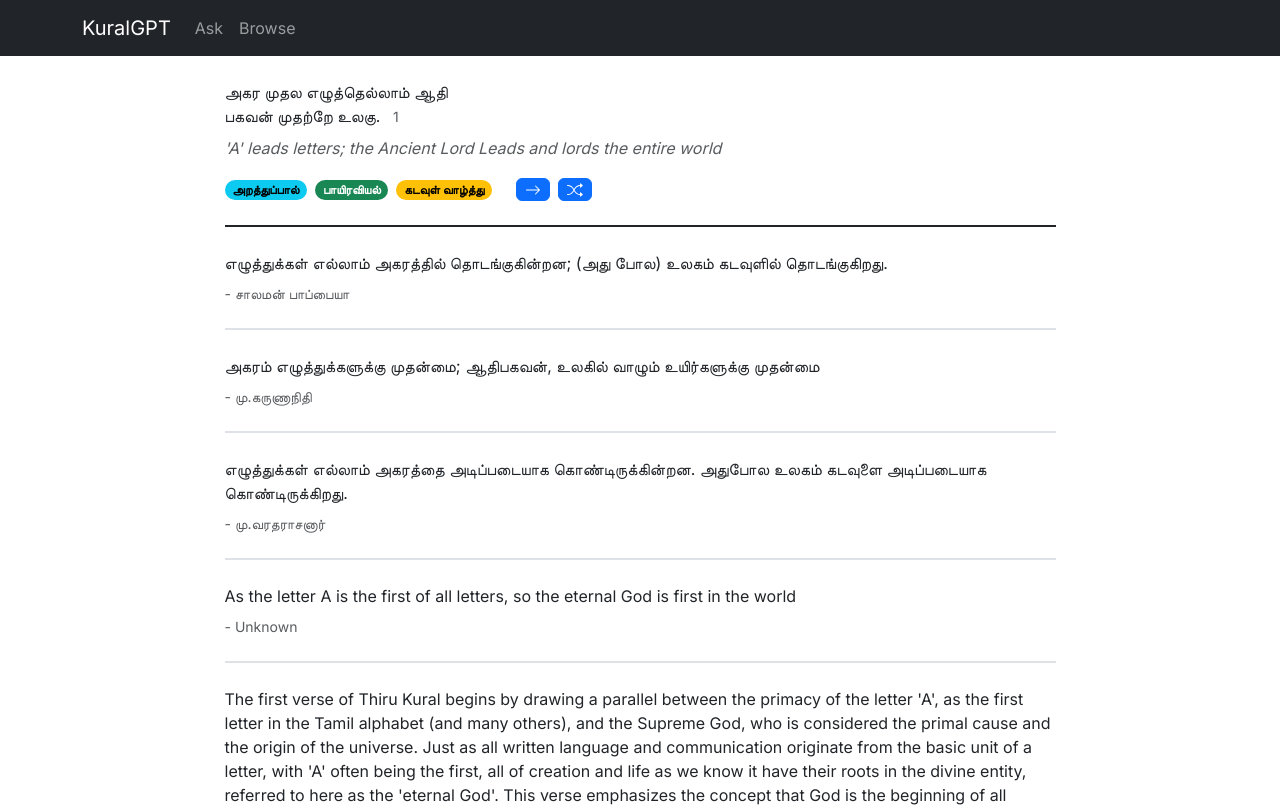
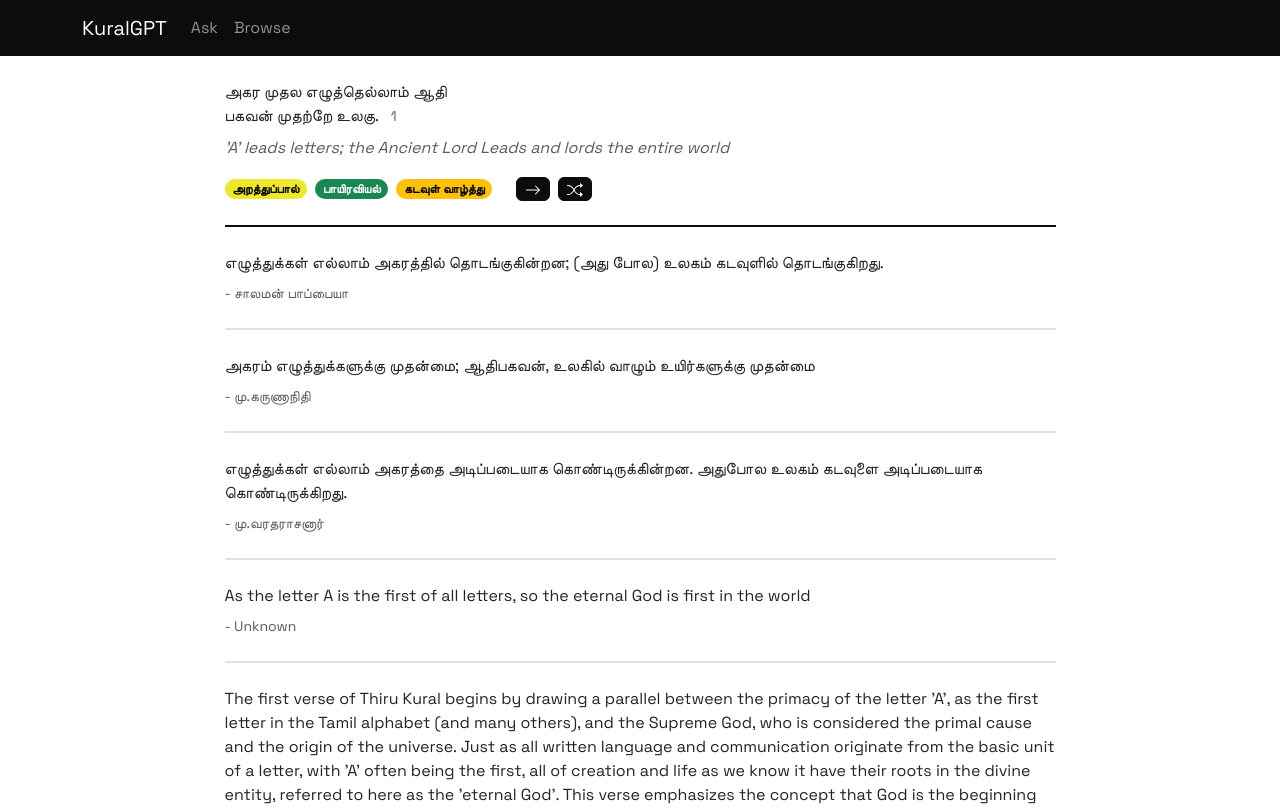
Before and after one commit to senthil-sprint1/kural-gpt, a Next.js app in the folder kural-gpt-app/: page /kural/1 in a window 1280 px wide. Shown: the top 807 px of the page. Built offline with nearby package versions, Linux system fonts and the light colour scheme.

Commit message:
Fix colors

```diff
--- /dev/null
+++ b/kural-gpt-app/app/App.scss
@@ -0,0 +1,30 @@
+/* make the customizations */
+$theme-colors: (
+  "primary": #0c0c0c,
+  "secondary": #313131,
+  "info": #efe82aff,
+  "danger": tomato,
+  "dark": #0c0c0c,
+);
+
+$display-font-sizes: (
+  1: 6rem,
+  2: 4.5rem,
+  3: 4rem,
+  4: 3.5rem,
+  5: 3rem,
+  6: 2.5rem,
+  7: 1.5rem,
+  8: 1.25rem,
+);
+
+/* import bootstrap to set changes */
+@import "~bootstrap/scss/bootstrap";
+
+.form-control:focus {
+  color: var(--bs-body-color);
+  background-color: var(--bs-body-bg);
+  border-color: #0c0c0c;
+  outline: 0;
+  box-shadow: 0 0 0 0.25rem rgb(0 0 0 / 25%);
+}
--- a/kural-gpt-app/app/layout.tsx
+++ b/kural-gpt-app/app/layout.tsx
@@ -1,10 +1,12 @@
 import type { Metadata } from "next";
-import { Inter } from "next/font/google";
+
 import "./globals.css";
 import "bootstrap/dist/css/bootstrap.min.css";
 import { Header } from "@/src/components/Header";
+import "./App.scss";
 
-const inter = Inter({ subsets: ["latin"] });
+import { Space_Grotesk } from "next/font/google";
+const inter = Space_Grotesk({ subsets: ["latin"] });
 
 export const metadata: Metadata = {
   title: "Kural GPT",
--- a/kural-gpt-app/package.json
+++ b/kural-gpt-app/package.json
@@ -9,13 +9,15 @@
     "lint": "next lint"
   },
   "dependencies": {
+    "@supabase/supabase-js": "^2.39.1",
     "bootstrap": "^5.3.2",
     "next": "14.0.4",
+    "openai": "^4.24.1",
     "react": "^18",
     "react-bootstrap": "^2.9.2",
     "react-dom": "^18",
-    "@supabase/supabase-js": "^2.39.1",
-    "openai": "^4.24.1"
+    "saas": "^1.0.0",
+    "sass": "^1.72.0"
   },
   "devDependencies": {
     "@types/node": "^20",
```
Also changed, not shown: kural-gpt-app/app/page.tsx (+8 -1 lines), 2 other files (tests, documents, lock files or other folders).
